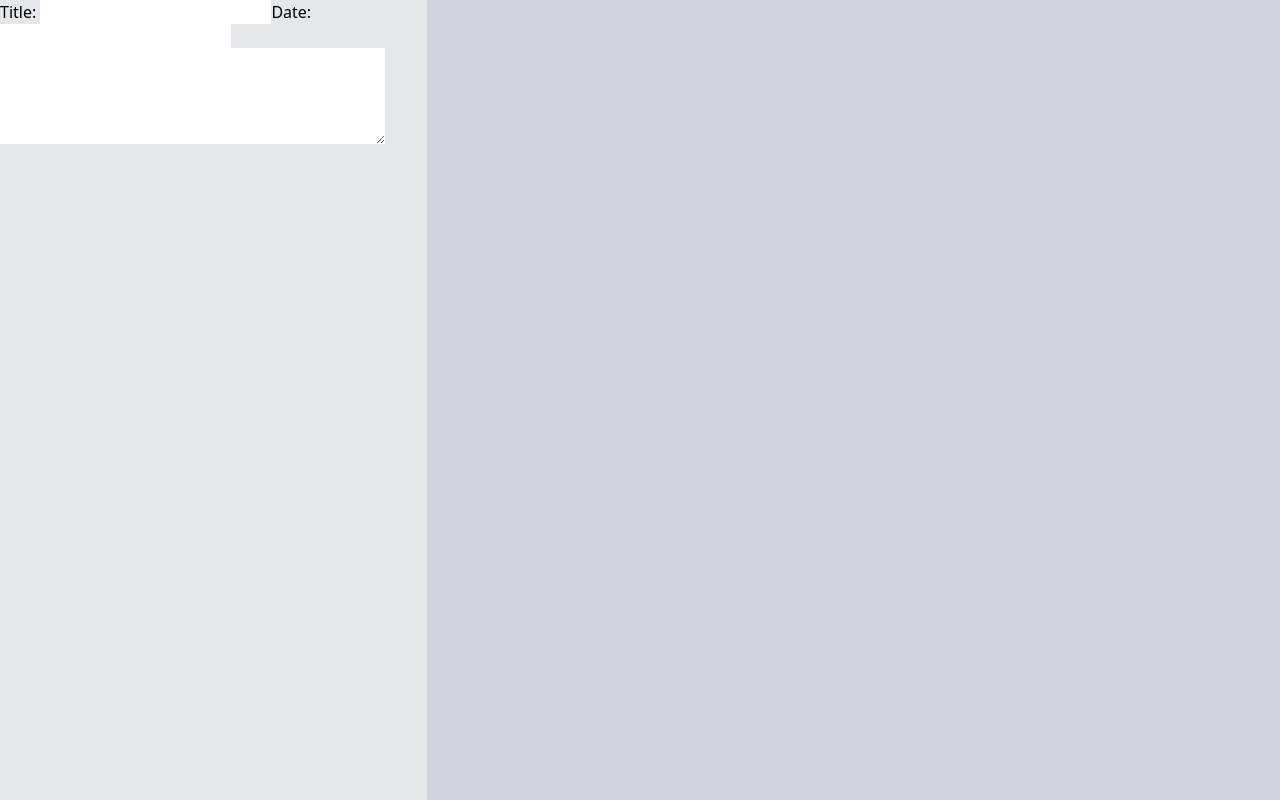
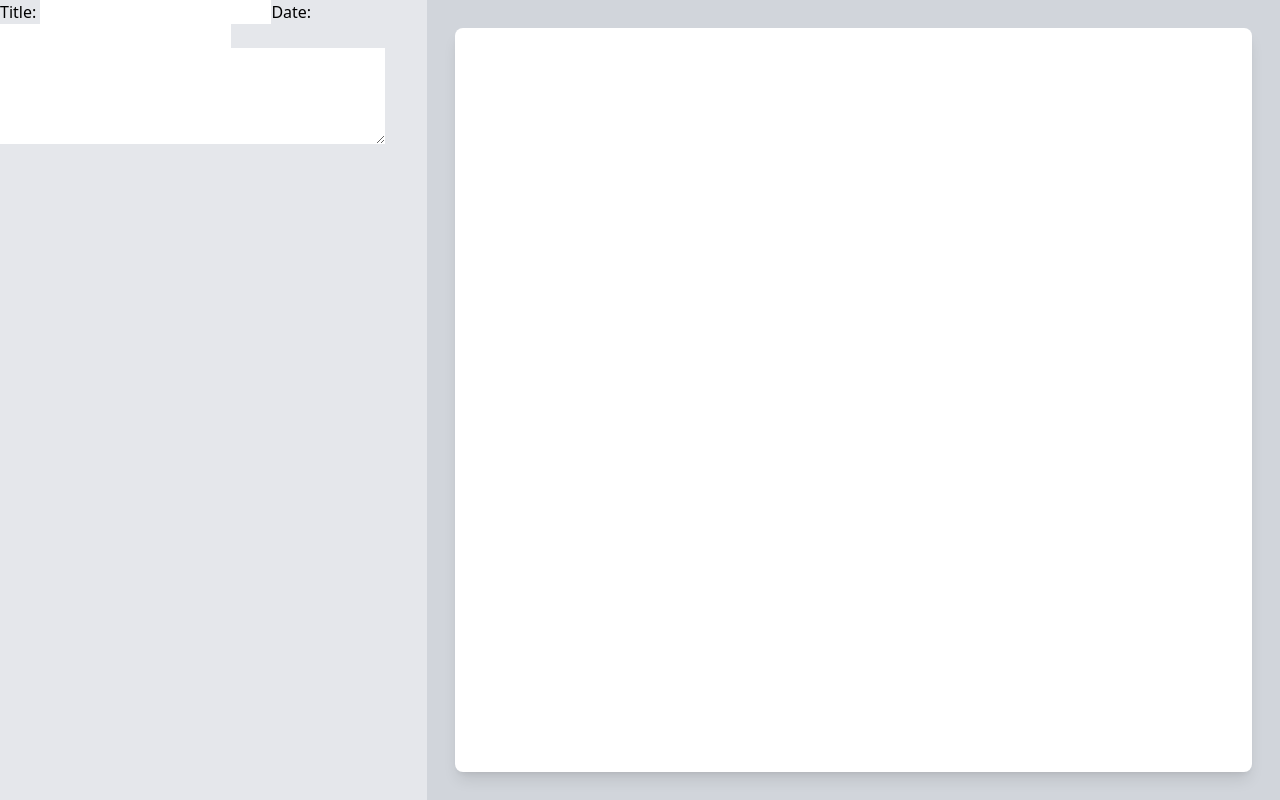
Before and after one commit to pandalexander/news-generator, a React (Vite) app in the folder news-generator/: page / in a window 1280 px wide. Built offline with nearby package versions, Linux system fonts and the light colour scheme.

Commit message:
Style right pane and include line breaks

```diff
--- a/news-generator/src/RightPane.jsx
+++ b/news-generator/src/RightPane.jsx
@@ -1,10 +1,14 @@
 export default function RightPane({ title, date, articleContent }) {
   return (
     <>
-      <div className="w-2/3 bg-gray-300">
-        <p>{title}</p>
-        <p>{date}</p>
-        <p>{articleContent}</p>
+      <div className="w-2/3 bg-gray-300 flex flex-col min-h-screen p-7">
+        <div className="bg-white min-h-full px-4 py-8 rounded-lg shadow-lg p-6">
+          <p className="text-3xl font-bold mb-4">{title}</p>
+          <p className="text-gray-700 mb-4 italic">{date}</p>
+          <pre className="text-lg leading-relaxed max-w-full overflow-auto whitespace-pre-wrap">
+            {articleContent}
+          </pre>
+        </div>
       </div>
     </>
   );
--- a/news-generator/src/TwoPageView.jsx
+++ b/news-generator/src/TwoPageView.jsx
@@ -21,7 +21,7 @@ export default function TwoPaneView() {
   }
   return (
     <>
-      <div className="flex h-screen">
+      <div className="flex min-h-screen">
         {/* Left Pane */}
         <LeftPane
           title={title}
```
